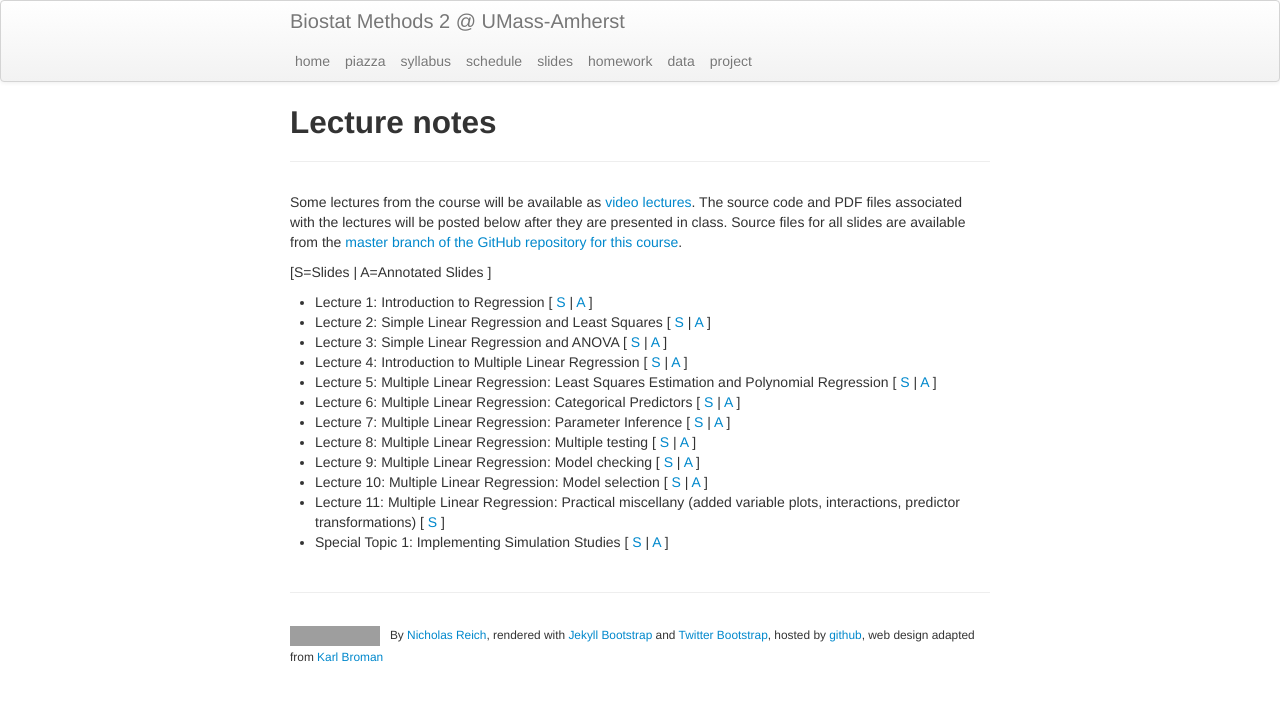
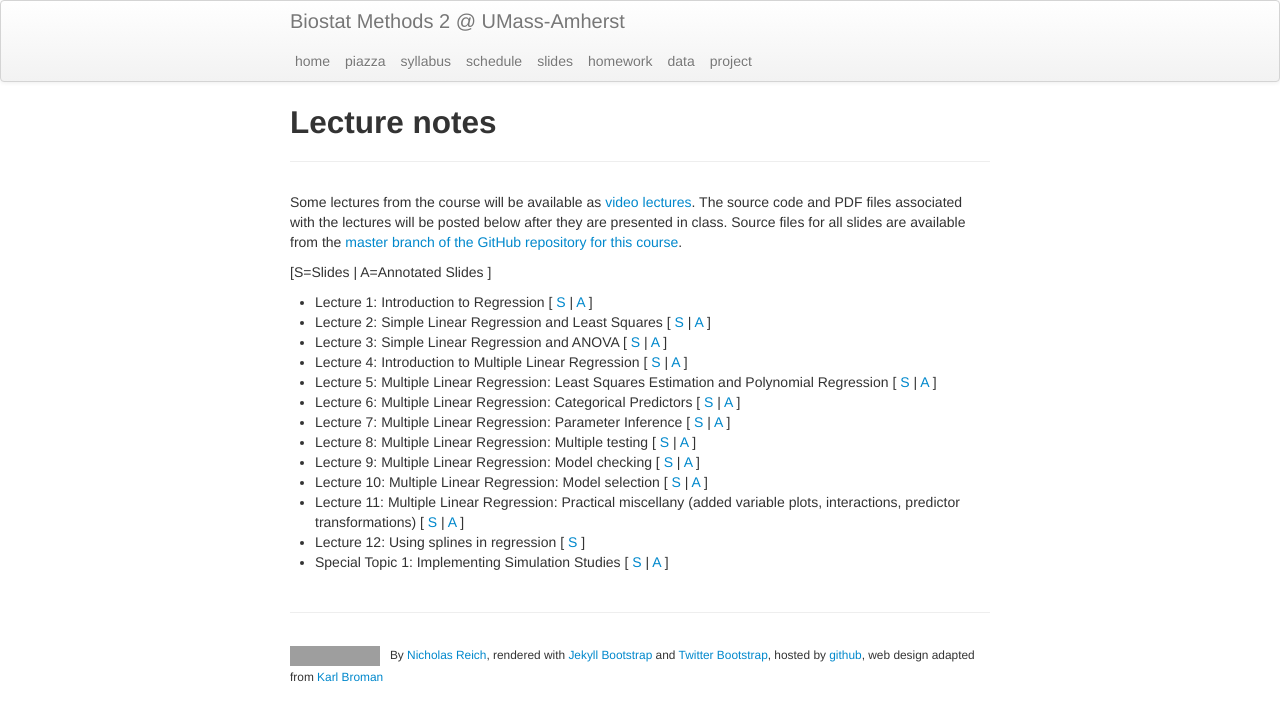
Before and after one commit to nickreich/stat-modeling-2015, a Jekyll site: the page built from pages/slides.md, in a window 1280 px wide. Shown: the top 721 px of the page. Built offline with Jekyll 4.4.1, drawn with Linux system fonts in a browser that asks for light colours; grey boxes are pictures that could not be loaded.

Commit message:
slide page updates.

```diff
--- a/pages/slides.md
+++ b/pages/slides.md
@@ -19,7 +19,8 @@ Some lectures from the course will be available as [video lectures](https://umas
 * Lecture 8: Multiple Linear Regression: Multiple testing \[ [S](../assets/lectures/lecture8-mlr-multiple-testing/lecture8-mlr-multiple-testing.pdf) \| [A](../assets/lectures/lecture8-mlr-multiple-testing/lecture8-mlr-multiple-testing-annotated.pdf) \]
 * Lecture 9: Multiple Linear Regression: Model checking \[ [S](../assets/lectures/lecture9-mlr-model-checking/lecture9-mlr-model-checking.pdf) \| [A](../assets/lectures/lecture9-mlr-model-checking/lecture9-mlr-model-checking-annotated.pdf) \]
 * Lecture 10: Multiple Linear Regression: Model selection \[ [S](../assets/lectures/lecture10-mlr-model-selection/lecture10-mlr-model-selection.pdf) \| [A](../assets/lectures/lecture10-mlr-model-selection/lecture10-mlr-model-selection-annotated.pdf) \]
-* Lecture 11: Multiple Linear Regression: Practical miscellany (added variable plots, interactions, predictor transformations) \[ [S](../assets/lectures/lecture11-mlr-interaction-transformation/lecture11-mlr-interactions-transformations.pdf) \]
+* Lecture 11: Multiple Linear Regression: Practical miscellany (added variable plots, interactions, predictor transformations) \[ [S](../assets/lectures/lecture11-mlr-interaction-transformation/lecture11-mlr-interactions-transformations.pdf) \| [A](../assets/lectures/lecture11-mlr-interaction-transformation/lecture11-mlr-interactions-transformations-annotated.pdf) \]
+* Lecture 12: Using splines in regression \[ [S](../assets/lectures/lecture12-splines/lecture12-splines.pdf) \]
 * Special Topic 1: Implementing Simulation Studies \[ [S](../assets/lectures/specialtopic1-simulation/specialtopic1-simulation.pdf) \| [A](../assets/lectures/specialtopic1-simulation/specialtopic1-simulation-annotated.pdf) \]
 
 <!--
```
Also changed, not shown: 1 other file.
